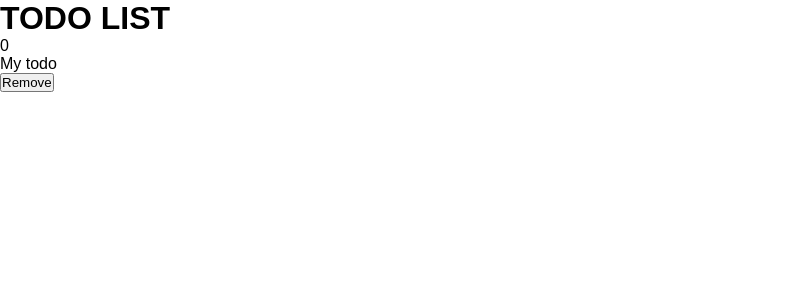
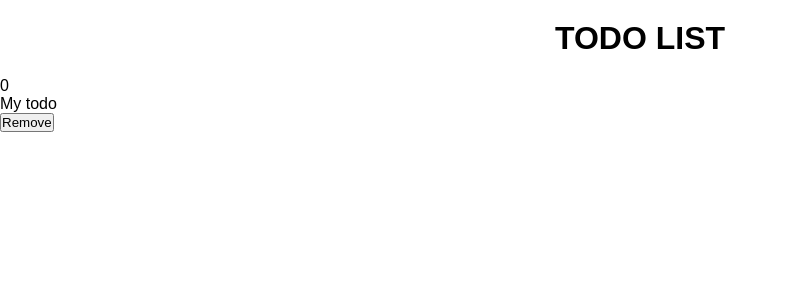
Before and after one commit to daalimouhcine/angular-todo_list, an Angular app: page / in a window 1280 px wide. Shown: the top 300 px of the page, without its empty margins (0-788 px from the left). Built offline with nearby package versions, Linux system fonts and the light colour scheme.

Commit message:
start styling of the application

```diff
--- a/src/app/app.component.css
+++ b/src/app/app.component.css
@@ -0,0 +1,4 @@
+header {
+  text-align: center;
+  margin: 20px 0;
+}
--- a/src/app/components/todos/todos.component.css
+++ b/src/app/components/todos/todos.component.css
@@ -0,0 +1,3 @@
+.todos {
+
+}
```
